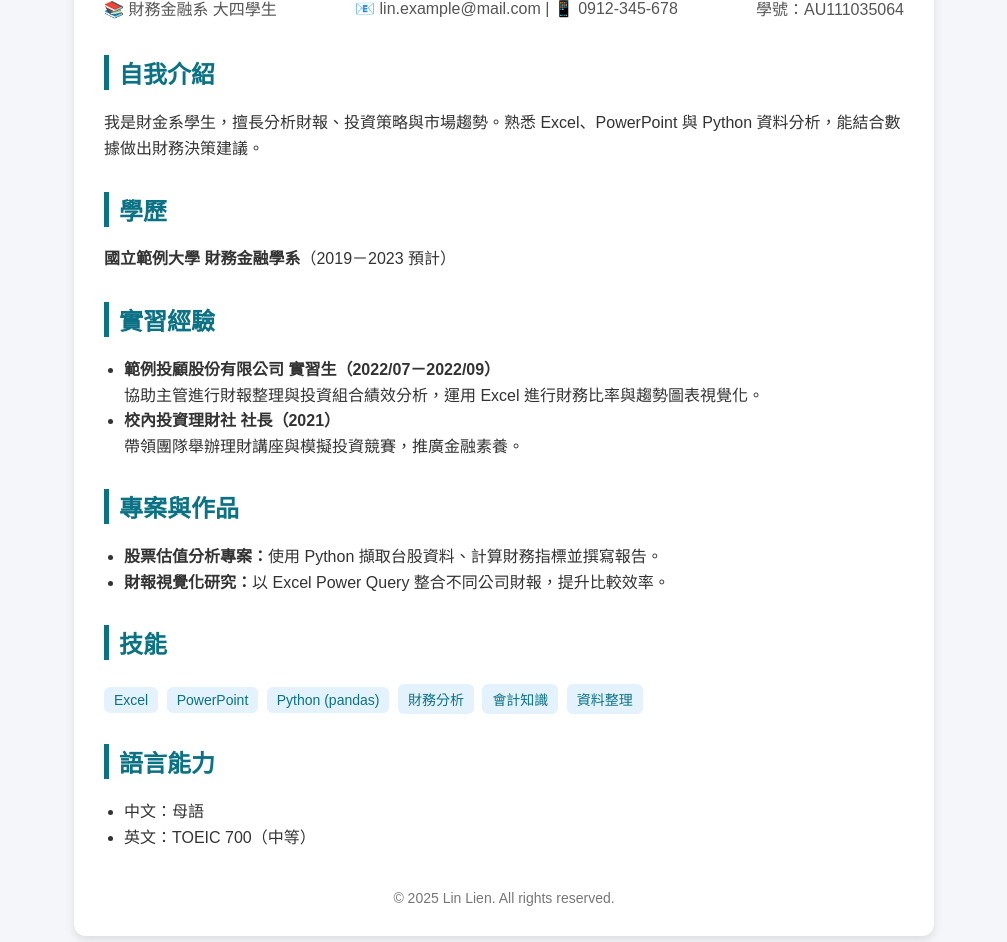
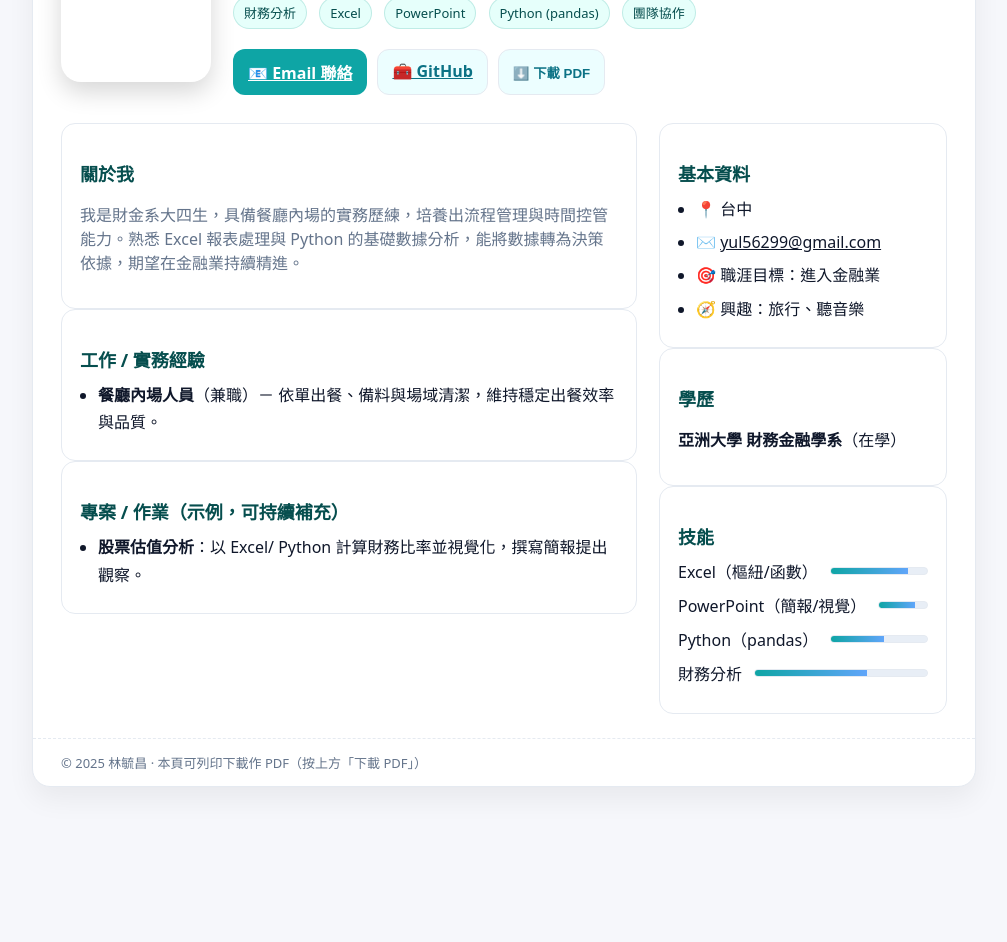
Before and after one commit to yul56299-arch/resume, a plain HTML site: page index.html in a window 1280 px wide. Shown: the part 151-1093 px from the top of the page, without its empty margins (136-1143 px from the left). After the commit the page ends 978 px from the top, so only its background shows below. Drawn offline with Linux system fonts and the light colour scheme.

Commit message:
Add files via upload

```diff
--- a/index.html
+++ b/index.html
@@ -3,66 +3,113 @@
 <head>
   <meta charset="utf-8" />
   <meta name="viewport" content="width=device-width, initial-scale=1" />
-  <title>我的履歷</title>
+  <title>林毓昌｜履歷</title>
+  <meta name="description" content="林毓昌｜亞洲大學財務金融學系｜目標金融業｜履歷與作品"/>
   <style>
-    body {font-family: 'Noto Sans TC', sans-serif; background: #f5f6fa; color: #333; margin: 0; padding: 0;}
-    .container {max-width: 800px; margin: 40px auto; background: #fff; border-radius: 12px; box-shadow: 0 4px 10px rgba(0,0,0,0.1); padding: 30px;}
-    h1 {color: #0b7285; margin-bottom: 5px;}
-    h2 {border-left: 5px solid #0b7285; padding-left: 10px; color: #0b7285; margin-top: 30px;}
-    p, li {line-height: 1.6;}
-    ul {padding-left: 20px;}
-    .info {display: flex; justify-content: space-between; align-items: center; flex-wrap: wrap; color: #555;}
-    .info div {margin: 5px 0;}
-    .skills span {display: inline-block; background: #e3f2fd; color: #0b7285; padding: 5px 10px; border-radius: 6px; margin: 4px 4px 0 0; font-size: 14px;}
-    footer {text-align: center; color: #777; margin-top: 40px; font-size: 14px;}
+    :root{
+      --bg:#f6f7fb;--card:#ffffff;--ink:#0f172a;--muted:#64748b;--accent:#0ea5a5;--accent-ink:#064e4e;--chip:#e6fffb;--border:#e5eaf1
+    }
+    @media (prefers-color-scheme: dark){
+      :root{--bg:#0b1220;--card:#0f1629;--ink:#e7eefc;--muted:#9fb0c9;--accent:#2dd4bf;--accent-ink:#0ea5a5;--chip:#0b3b38;--border:#1c2640}
+    }
+    *{box-sizing:border-box}
+    html,body{margin:0;padding:0}
+    body{font-family:system-ui,-apple-system,Segoe UI,Roboto,'Noto Sans TC','PingFang TC',"Helvetica Neue",Arial,sans-serif;background:var(--bg);color:var(--ink);}
+    a{color:inherit}
+    .wrap{max-width:980px;margin:40px auto;padding:0 18px}
+    .card{background:var(--card);border:1px solid var(--border);border-radius:18px;box-shadow:0 12px 28px rgba(2,6,23,.06);overflow:hidden}
+    .hero{display:grid;grid-template-columns:150px 1fr;gap:22px;align-items:center;padding:28px}
+    .avatar{width:150px;height:150px;border-radius:20px;overflow:hidden;box-shadow:0 10px 24px rgba(0,0,0,.16)}
+    .avatar img{width:100%;height:100%;object-fit:cover}
+    .title h1{margin:0 0 6px;font-size:28px;letter-spacing:.5px}
+    .subtitle{margin:0 0 8px;color:var(--muted)}
+    .chips{margin:8px 0 0}
+    .chip{display:inline-block;background:var(--chip);color:var(--accent-ink);border:1px solid rgba(13,148,136,.18);padding:6px 10px;border-radius:999px;font-size:13px;margin:0 8px 8px 0}
+    .actions{display:flex;flex-wrap:wrap;gap:10px;margin-top:12px}
+    .btn{appearance:none;border:1px solid var(--border);background:#ecfeff;color:#0b7285;padding:10px 14px;border-radius:12px;font-weight:600;cursor:pointer;transition:transform .06s ease, box-shadow .2s}
+    .btn:hover{transform:translateY(-1px);box-shadow:0 8px 20px rgba(2,132,199,.15)}
+    .btn.primary{background:var(--accent);color:white;border-color:transparent}
+    .grid{display:grid;grid-template-columns:2fr 1fr;gap:22px;padding:0 28px 24px}
+    section{background:transparent;border-radius:14px}
+    section h2{font-size:18px;margin:18px 0 10px;color:var(--accent-ink)}
+    .muted{color:var(--muted)}
+    .block{background:var(--card);border:1px solid var(--border);border-radius:14px;padding:18px}
+    .list{margin:0;padding-left:18px}
+    .list li{margin:6px 0;line-height:1.7}
+    .skill-row{display:flex;justify-content:space-between;align-items:center;margin:10px 0}
+    .bar{height:8px;background:#e8eef6;border-radius:999px;overflow:hidden;flex:1;margin-left:12px;border:1px solid var(--border)}
+    .bar span{display:block;height:100%;background:linear-gradient(90deg,var(--accent),#60a5fa);width:70%}
+    .footer{padding:14px 28px;border-top:1px dashed var(--border);color:var(--muted);font-size:13px}
+    @media (max-width:860px){.grid{grid-template-columns:1fr}.hero{grid-template-columns:1fr; text-align:center}.actions{justify-content:center}}
+    @media print{.wrap{margin:0;padding:0}.card{box-shadow:none;border:0}.btn{display:none}.footer{border:0}}
   </style>
 </head>
 <body>
-  <div class="container">
-    <h1>林立恩</h1>
-    <div class="info">
-      <div>📚 財務金融系 大四學生</div>
-      <div>📧 lin.example@mail.com | 📱 0912-345-678</div>
-      <div>學號：AU111035064</div>
+  <div class="wrap">
+    <div class="card">
+      <div class="hero">
+        <div class="avatar"><img src="profile.jpg" alt="林毓昌的照片"></div>
+        <div class="title">
+          <h1>林毓昌</h1>
+          <p class="subtitle">亞洲大學 財務金融學系｜學號 111035064｜目標：進入金融業</p>
+          <div class="chips">
+            <span class="chip">財務分析</span>
+            <span class="chip">Excel</span>
+            <span class="chip">PowerPoint</span>
+            <span class="chip">Python (pandas)</span>
+            <span class="chip">團隊協作</span>
+          </div>
+          <div class="actions">
+            <a class="btn primary" href="mailto:yul56299@gmail.com">📧 Email 聯絡</a>
+            <a class="btn" href="https://github.com/yul56299-arch" target="_blank" rel="noopener">🧰 GitHub</a>
+            <button class="btn" onclick="window.print()">⬇️ 下載 PDF</button>
+          </div>
+        </div>
+      </div>
+      <div class="grid">
+        <main>
+          <section class="block">
+            <h2>關於我</h2>
+            <p class="muted">我是財金系大四生，具備餐廳內場的實務歷練，培養出流程管理與時間控管能力。熟悉 Excel 報表處理與 Python 的基礎數據分析，能將數據轉為決策依據，期望在金融業持續精進。</p>
+          </section>
+          <section class="block">
+            <h2>工作 / 實務經驗</h2>
+            <ul class="list">
+              <li><strong>餐廳內場人員</strong>（兼職）－ 依單出餐、備料與場域清潔，維持穩定出餐效率與品質。</li>
+            </ul>
+          </section>
+          <section class="block">
+            <h2>專案 / 作業（示例，可持續補充）</h2>
+            <ul class="list">
+              <li><strong>股票估值分析</strong>：以 Excel/ Python 計算財務比率並視覺化，撰寫簡報提出觀察。</li>
+            </ul>
+          </section>
+        </main>
+        <aside>
+          <section class="block">
+            <h2>基本資料</h2>
+            <ul class="list">
+              <li>📍 台中</li>
+              <li>✉️ <a href="mailto:yul56299@gmail.com">yul56299@gmail.com</a></li>
+              <li>🎯 職涯目標：進入金融業</li>
+              <li>🧭 興趣：旅行、聽音樂</li>
+            </ul>
+          </section>
+          <section class="block">
+            <h2>學歷</h2>
+            <p><strong>亞洲大學 財務金融學系</strong>（在學）</p>
+          </section>
+          <section class="block">
+            <h2>技能</h2>
+            <div class="skill-row"><span>Excel（樞紐/函數）</span><div class="bar"><span style="width:80%"></span></div></div>
+            <div class="skill-row"><span>PowerPoint（簡報/視覺）</span><div class="bar"><span style="width:75%"></span></div></div>
+            <div class="skill-row"><span>Python（pandas）</span><div class="bar"><span style="width:55%"></span></div></div>
+            <div class="skill-row"><span>財務分析</span><div class="bar"><span style="width:65%"></span></div></div>
+          </section>
+        </aside>
+      </div>
+      <div class="footer">© 2025 林毓昌 · 本頁可列印下載作 PDF（按上方「下載 PDF」）</div>
     </div>
-
-    <h2>自我介紹</h2>
-    <p>我是財金系學生，擅長分析財報、投資策略與市場趨勢。熟悉 Excel、PowerPoint 與 Python 資料分析，能結合數據做出財務決策建議。</p>
-
-    <h2>學歷</h2>
-    <p><strong>國立範例大學 財務金融學系</strong>（2019－2023 預計）</p>
-
-    <h2>實習經驗</h2>
-    <ul>
-      <li><strong>範例投顧股份有限公司 實習生（2022/07－2022/09）</strong><br>協助主管進行財報整理與投資組合績效分析，運用 Excel 進行財務比率與趨勢圖表視覺化。</li>
-      <li><strong>校內投資理財社 社長（2021）</strong><br>帶領團隊舉辦理財講座與模擬投資競賽，推廣金融素養。</li>
-    </ul>
-
-    <h2>專案與作品</h2>
-    <ul>
-      <li><strong>股票估值分析專案：</strong>使用 Python 擷取台股資料、計算財務指標並撰寫報告。</li>
-      <li><strong>財報視覺化研究：</strong>以 Excel Power Query 整合不同公司財報，提升比較效率。</li>
-    </ul>
-
-    <h2>技能</h2>
-    <div class="skills">
-      <span>Excel</span>
-      <span>PowerPoint</span>
-      <span>Python (pandas)</span>
-      <span>財務分析</span>
-      <span>會計知識</span>
-      <span>資料整理</span>
-    </div>
-
-    <h2>語言能力</h2>
-    <ul>
-      <li>中文：母語</li>
-      <li>英文：TOEIC 700（中等）</li>
-    </ul>
-
-    <footer>
-      © 2025 Lin Lien. All rights reserved.
-    </footer>
   </div>
 </body>
 </html>
```
